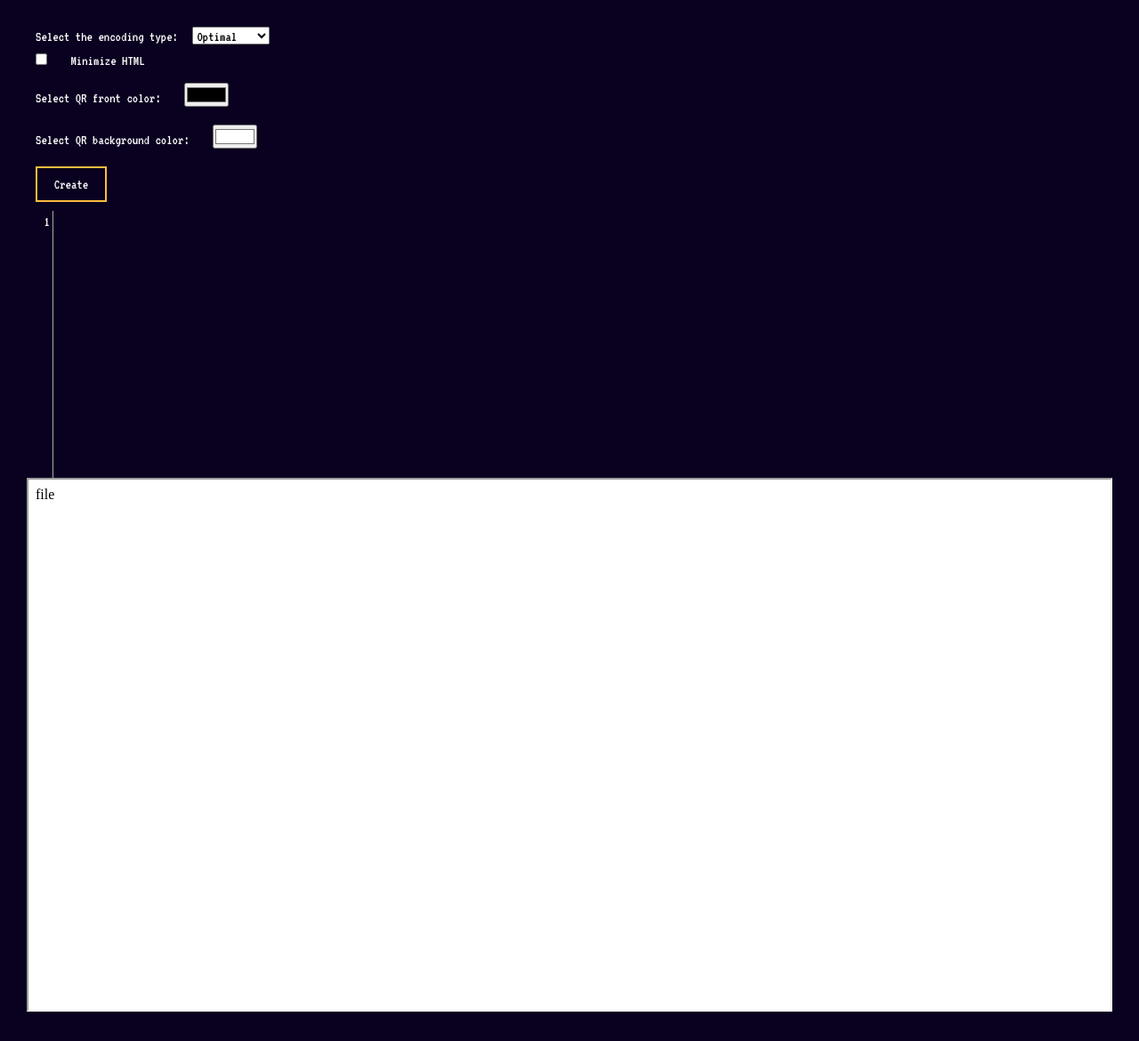
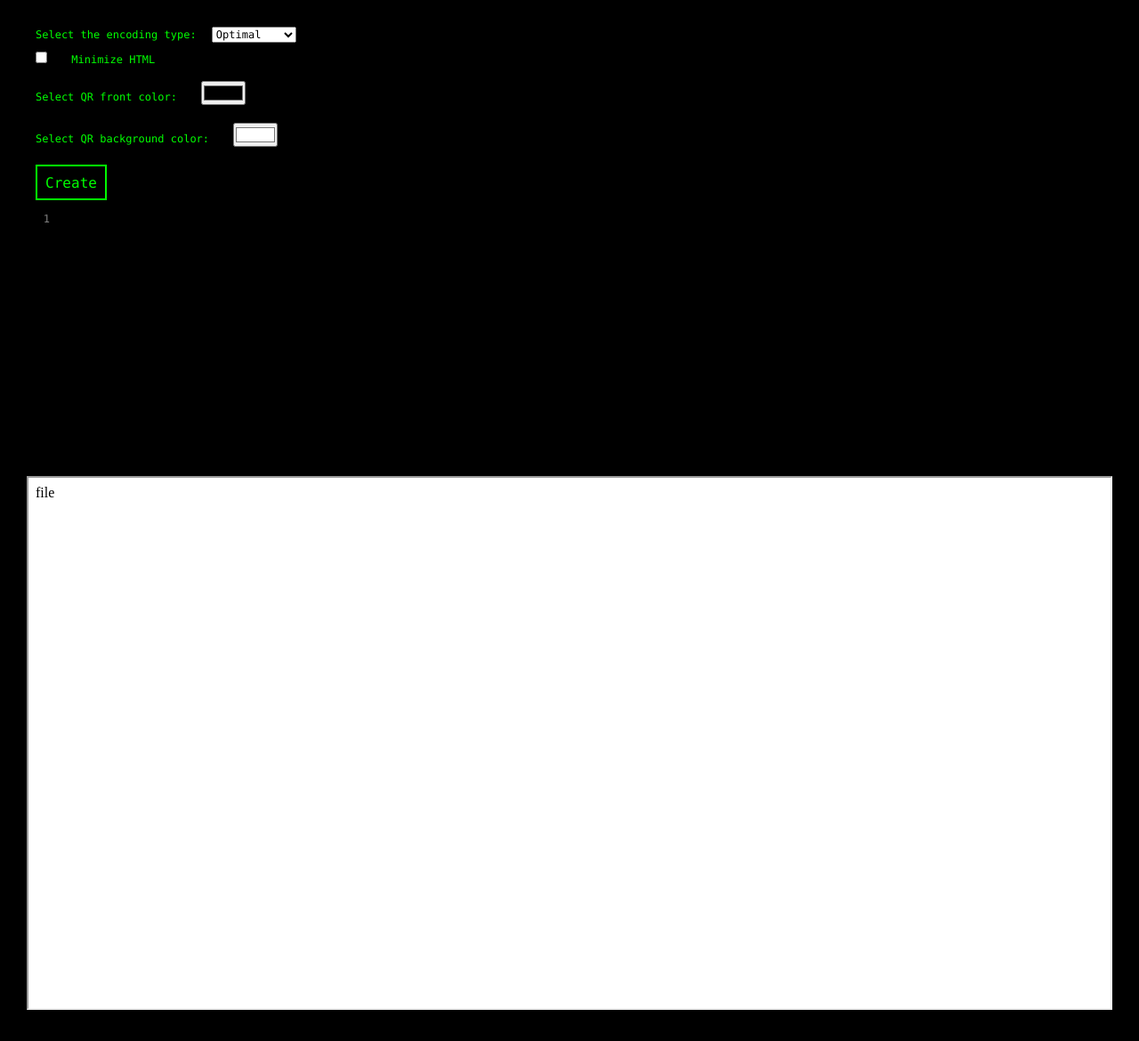
Before and after one commit to N4m3N1ck/QRify, a Flask app: page /create/html in a window 1280 px wide. Shown: the whole page at 89% size. After the commit the page ends 1135 px from the top, so only its background shows below. Run offline with Flask 3, Linux system fonts and the light colour scheme; some libraries are stand-ins or nearby versions.

Commit message:
Change styles

```diff
--- a/static/styles.css
+++ b/static/styles.css
@@ -1,24 +1,22 @@
-@import url('https://fonts.googleapis.com/css2?family=VT323&display=swap');
 * {
-    font-family: 'VT323', monospace;
+    font-family: 'Monaco', monospace;
     margin: 0;
     padding: 0;
-    font-size: 16px;
+    font-size: 12px;
     -moz-box-sizing: border-box;
     -webkit-box-sizing: border-box;
     box-sizing: border-box;
 }
-/*
-select{
-    border-radius: 0px;
-    background-color: transparent;
-    border: 2px solid #FFBD3F;
+h1{
+    font-size:24px;
 }
-*/
+a{
+    color: lime;
+}
 body{
     padding:30px;
-    background-color: #0A001F;
-    color: white;
+    background-color: black;
+    color: lime;
 }
 label{
     margin:10px;
@@ -38,11 +36,11 @@ input{
     height: auto;
 }
 .button{
+    color: lime;
     margin: 10px;
-    color: white;
     width:80px;
     height:40px;
-    border: 2px solid #FFBD3F;
+    border: 2px solid lime;
     background-color: transparent;
     text-align: center;
     text-decoration: none;
@@ -50,11 +48,11 @@ input{
     font-size: 16px;
 }
 .checkbox{
-    accent-color: #FFBD3F;
+    accent-color: lime;
 }
 .copyString{
     color: white;
-    border: 2px solid #FFBD3F;
+    border: 2px solid lime;
     font-size: 16px;
     background-color: transparent;
 }
--- a/templates/htmlqrready.html
+++ b/templates/htmlqrready.html
@@ -9,7 +9,7 @@
     <script src="https://cdnjs.cloudflare.com/ajax/libs/codemirror/5.65.14/mode/htmlmixed/htmlmixed.min.js"></script>
     <script src="https://cdnjs.cloudflare.com/ajax/libs/codemirror/5.65.14/mode/css/css.min.js"></script>
     <script src="https://cdnjs.cloudflare.com/ajax/libs/codemirror/5.65.14/mode/javascript/javascript.min.js"></script>
-    <link rel="stylesheet" href="https://cdnjs.cloudflare.com/ajax/libs/codemirror/5.63.0/theme/xq-dark.min.css">
+    <link rel="stylesheet" href="https://cdnjs.cloudflare.com/ajax/libs/codemirror/5.63.0/theme/isotope.min.css">
     <script src="https://cdnjs.cloudflare.com/ajax/libs/codemirror/5.65.14/mode/xml/xml.min.js"></script>
 </head>
 <body onload="compile('file','output');">
@@ -42,7 +42,7 @@
         var codeMirror = CodeMirror.fromTextArea(container, {
             mode: "htmlmixed", // Specify the mode
             lineNumbers: true, // Show line numbers
-            theme: "xq-dark", // Choose a theme
+            theme: "isotope", // Choose a theme
             // Other configuration options...
         });
         codeMirror.on("change", function(instance, changeObj) {
--- a/templates/index.html
+++ b/templates/index.html
@@ -8,6 +8,7 @@
 </head>
 <body>
 	<h1> Fit your website in a QR code </h1>
+	<img src="{{url_for('static',filename='images/example.png')}}" style="width:400px"><br>
 	<a href="/create/html">Start Now</a>
 </body>
 </html>
--- a/templates/post.html
+++ b/templates/post.html
@@ -11,7 +11,7 @@
     {%else%}
         <p>Failed to generate a QR code. File is too large. Try reducing the size of your code by removing unnecessary characters or using external files.</p>
     {%endif%}
-    <input class="copyString" id="data-url" readonly value="{{url}}" size="50"><button class="button" onclick='copyToClipBoard("data-url")'>copy url</button><br>
+    <input class="copyString" id="data-url" readonly value="{{url}}" size="50"><button class="button" onclick='copyToClipBoard("data-url")'>copy</button><br>
     <script src="{{url_for('static',filename='compiler.js')}}" defer></script>
     <script src="{{url_for('static', filename='app.js')}}"></script>
 </body>
```
Also changed, not shown: static/images/example.png (added), static/images/snakeQR.png (added).
